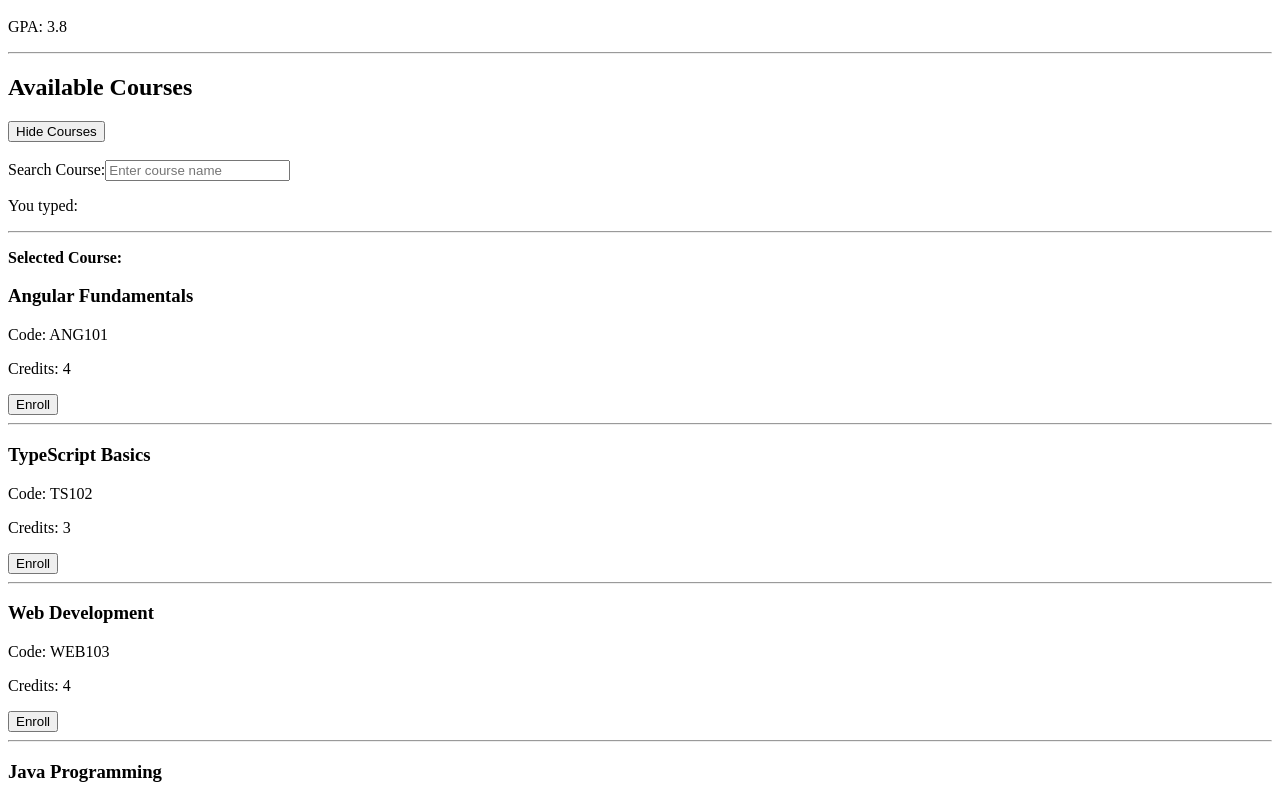
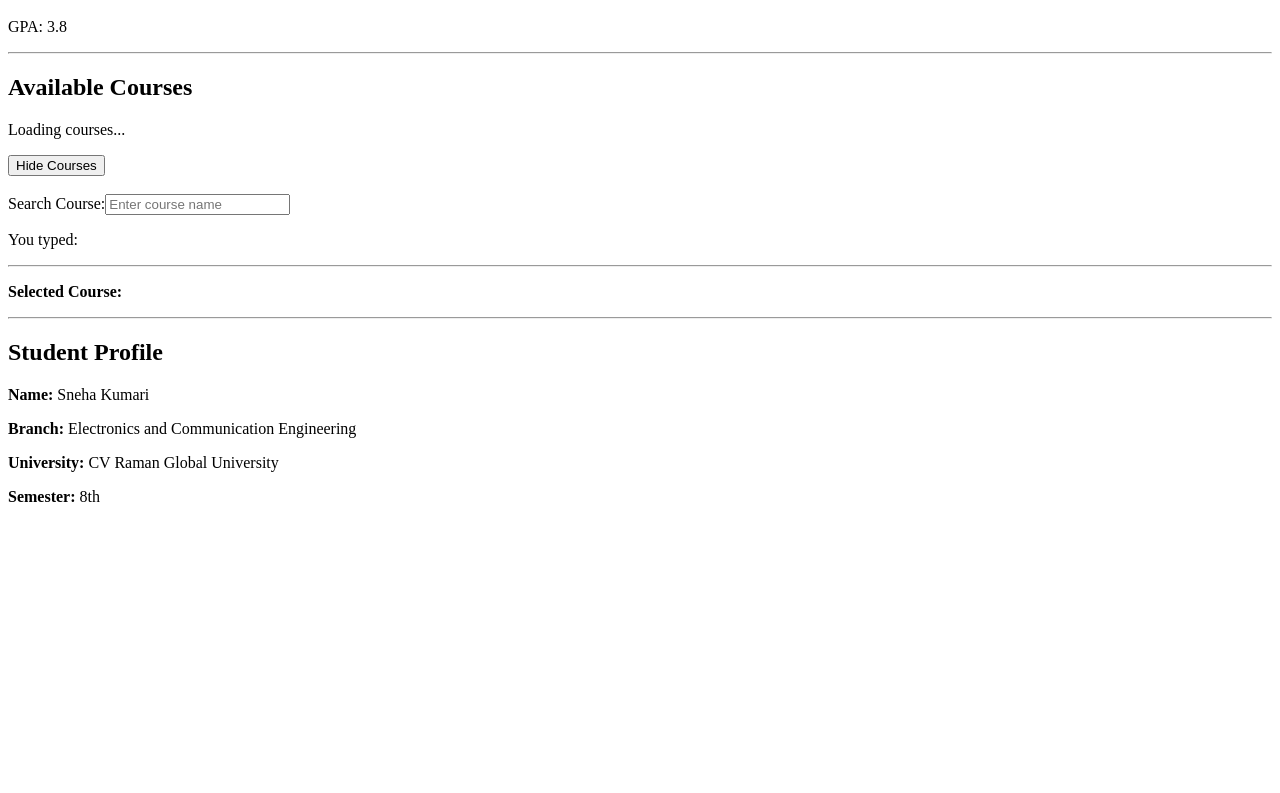
Before and after one commit to snehakumari014/Cognizant-Assessment, an Angular app in the folder Week 6/Angular/student-course-portal/: page / in a window 1280 px wide. Shown: the part 347-1140 px from the top of the page. After the commit the page ends 869 px from the top, so only its background shows below. Built offline with nearby package versions, Linux system fonts and the light colour scheme.

Commit message:
Completed Angular Hands-On 3

```diff
--- a/Week 6/Angular/student-course-portal/src/app/components/course-card/course-card.css
+++ b/Week 6/Angular/student-course-portal/src/app/components/course-card/course-card.css
@@ -0,0 +1,16 @@
+.card--full {
+  border: 2px solid blue;
+  background-color: #e6f2ff;
+  padding: 10px;
+  margin: 10px;
+  border-radius: 8px;
+}
+
+.card--enrolled {
+  border: 2px solid green;
+  background-color: #e8ffe8;
+}
+
+.expanded {
+  padding-bottom: 30px;
+}
--- a/Week 6/Angular/student-course-portal/src/app/components/course-card/course-card.html
+++ b/Week 6/Angular/student-course-portal/src/app/components/course-card/course-card.html
@@ -1,11 +1,40 @@
-<h3>{{ course.name }}</h3>
+<div
+  appHighlight="lightblue"
+  [ngClass]="cardClasses"
+  [ngStyle]="{
+    'border-left':
+      course.gradeStatus === 'passed'
+        ? '6px solid green'
+        : course.gradeStatus === 'failed'
+        ? '6px solid red'
+        : '6px solid gray'
+  }">
 
-<p>Code: {{ course.code }}</p>
+  <h3>{{ course.name }}</h3>
 
-<p>Credits: {{ course.credits }}</p>
+  <p>Code: {{ course.code }}</p>
 
-<button (click)="enrollRequested.emit(course.id)">
-  Enroll
-</button>
+  <p>Credits: {{ course.credits | creditLabel }}</p>
+
+  <div [ngSwitch]="course.gradeStatus">
+    <p *ngSwitchCase="'passed'" style="color: green;">✅ Passed</p>
+    <p *ngSwitchCase="'failed'" style="color: red;">❌ Failed</p>
+    <p *ngSwitchCase="'pending'" style="color: gray;">⏳ Pending</p>
+  </div>
+
+  <button (click)="enrollRequested.emit(course.id)">
+    Enroll
+  </button>
+
+  <button (click)="toggleDetails()">
+    {{ isExpanded ? 'Hide Details' : 'Show Details' }}
+  </button>
+
+  <div *ngIf="isExpanded">
+    <p><strong>Course ID:</strong> {{ course.id }}</p>
+    <p><strong>Course Code:</strong> {{ course.code }}</p>
+  </div>
+
+</div>
 
 <hr>
--- a/Week 6/Angular/student-course-portal/src/app/components/course-card/course-card.ts
+++ b/Week 6/Angular/student-course-portal/src/app/components/course-card/course-card.ts
@@ -1,8 +1,12 @@
+import { CommonModule } from '@angular/common';
 import { Component, Input, Output, EventEmitter, OnChanges, SimpleChanges } from '@angular/core';
+import { Highlight } from '../../directives/highlight';
+import { CreditLabelPipe } from '../../pipes/credit-label-pipe';
 
 @Component({
   selector: 'app-course-card',
-  imports: [],
+  standalone: true,
+  imports: [CommonModule, Highlight, CreditLabelPipe],
   templateUrl: './course-card.html',
   styleUrl: './course-card.css',
 })
@@ -13,10 +17,23 @@ export class CourseCard implements OnChanges {
   name: string;
   code: string;
   credits: number;
+  gradeStatus: string;
+
 };
 @Output() enrollRequested = new EventEmitter<number>();
+isExpanded = false;
+toggleDetails() {
+  this.isExpanded = !this.isExpanded;
+}
   ngOnChanges(changes: SimpleChanges): void {
     console.log('Course changed:', changes['course']);
   }
+  // Getter keeps the template clean by moving class logic into TypeScript.
+get cardClasses() {
+  return {
+    'card--full': this.course.credits >= 4,
+    'expanded': this.isExpanded
+  };
+}
 
 }
--- /dev/null
+++ b/Week 6/Angular/student-course-portal/src/app/directives/highlight.ts
@@ -0,0 +1,21 @@
+import { Directive, ElementRef, HostListener, Input } from '@angular/core';
+
+@Directive({
+  selector: '[appHighlight]'
+})
+export class Highlight {
+
+  @Input() appHighlight = 'yellow';
+
+  constructor(private el: ElementRef) {}
+
+  @HostListener('mouseenter')
+  onMouseEnter() {
+    this.el.nativeElement.style.backgroundColor = this.appHighlight;
+  }
+
+  @HostListener('mouseleave')
+  onMouseLeave() {
+    this.el.nativeElement.style.backgroundColor = '';
+  }
+}
--- a/Week 6/Angular/student-course-portal/src/app/pages/course-list/course-list.html
+++ b/Week 6/Angular/student-course-portal/src/app/pages/course-list/course-list.html
@@ -1,4 +1,5 @@
 <h2>Available Courses</h2>
+<p *ngIf="isLoading">Loading courses...</p>
 <button (click)="toggleCourses()">
   {{ showCourses ? 'Hide Courses' : 'Show Courses' }}
 </button>
@@ -18,12 +19,22 @@
 
 <p><strong>Selected Course:</strong> {{ selectedCourse }}</p>
 
-<div *ngIf="showCourses">
-  <app-course-card
-  *ngFor="let c of courses"
-  [course]="c"
-  (enrollRequested)="onEnroll($event)">
-</app-course-card>
+<div *ngIf="!isLoading && showCourses">
+
+  <div *ngIf="courses.length > 0; else noCourses">
+
+    <app-course-card
+      *ngFor="let c of courses; let i = index; trackBy: trackByCourseId"
+      [course]="c"
+      (enrollRequested)="onEnroll($event)">
+    </app-course-card>
+
+  </div>
+
+  <ng-template #noCourses>
+    <p>No courses available.</p>
+  </ng-template>
+
 </div>
 <p *ngIf="selectedCourseId">
   Selected Course ID: {{ selectedCourseId }}
--- a/Week 6/Angular/student-course-portal/src/app/pages/course-list/course-list.ts
+++ b/Week 6/Angular/student-course-portal/src/app/pages/course-list/course-list.ts
@@ -1,5 +1,5 @@
 import { CourseCard } from '../../components/course-card/course-card';
-import { Component } from '@angular/core';
+import { Component, OnInit } from '@angular/core';
 import { CommonModule } from '@angular/common';
 import { FormsModule } from '@angular/forms';
 
@@ -9,14 +9,16 @@ import { FormsModule } from '@angular/forms';
   templateUrl: './course-list.html',
   styleUrl: './course-list.css',
 })
-export class CourseList {
+export class CourseList implements OnInit {
 
+  isLoading = true;
   courses = [
-  { id: 1, name: 'Angular Fundamentals', code: 'ANG101', credits: 4 },
-  { id: 2, name: 'TypeScript Basics', code: 'TS102', credits: 3 },
-  { id: 3, name: 'Web Development', code: 'WEB103', credits: 4 },
-  { id: 4, name: 'Java Programming', code: 'JAVA104', credits: 5 },
-  { id: 5, name: 'Database Management', code: 'DB105', credits: 3 }
+    { id: 1, name: 'Angular Fundamentals', code: 'ANG101', credits: 4, gradeStatus: 'passed' },
+  { id: 2, name: 'TypeScript Basics', code: 'TS102', credits: 3, gradeStatus: 'failed' },
+  { id: 3, name: 'Web Development', code: 'WEB103', credits: 4, gradeStatus: 'pending' },
+  { id: 4, name: 'Java Programming', code: 'JAVA104', credits: 5, gradeStatus: 'passed' },
+  { id: 5, name: 'Database Management', code: 'DB105', credits: 3, gradeStatus: 'pending' }
+
 ];
   selectedCourse = '';
   searchText = '';
@@ -35,5 +37,14 @@ onEnroll(courseId: number) {
   console.log('Enrolling in course: ' + courseId);
   this.selectedCourseId = courseId;
 }
-
+ngOnInit(): void {
+  setTimeout(() => {
+    this.isLoading = false;
+  }, 1500);
 }
+// trackBy improves performance by reusing existing DOM elements
+// instead of recreating them when the list changes.
+trackByCourseId(index: number, course: any): number {
+  return course.id;
+}
+}
--- /dev/null
+++ b/Week 6/Angular/student-course-portal/src/app/pipes/credit-label-pipe.ts
@@ -0,0 +1,21 @@
+import { Pipe, PipeTransform } from '@angular/core';
+
+@Pipe({
+  name: 'creditLabel',
+  standalone: true
+})
+export class CreditLabelPipe implements PipeTransform {
+
+  transform(value: number | null): string {
+
+    if (value == null || value === 0) {
+      return 'No Credits';
+    }
+
+    if (value === 1) {
+      return '1 Credit';
+    }
+
+    return value + ' Credits';
+  }
+}
```
Also changed, not shown: 2 other files (tests, documents, lock files or other folders).
